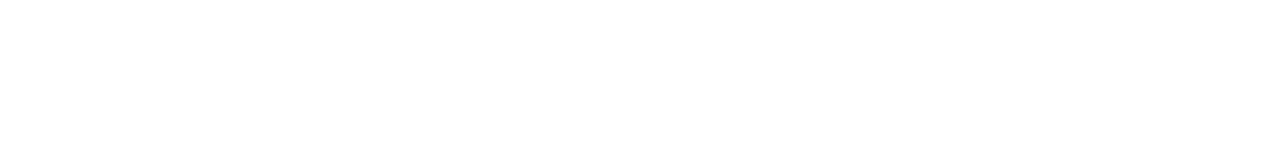
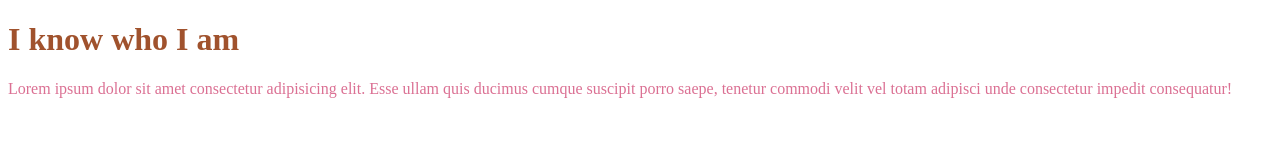
Before and after one commit to abdullah4023/my-first-repo, a plain HTML site: page index.html in a window 1280 px wide. Drawn offline with Linux system fonts and the light colour scheme.

Commit message:
added something

```diff
--- a/index.html
+++ b/index.html
@@ -3,10 +3,12 @@
 <head>
     <meta charset="UTF-8">
     <meta http-equiv="X-UA-Compatible" content="IE=edge">
-    <meta name="viewport" content="width=, initial-scale=1.0">
-    <title>Document</title>
+    <meta name="viewport" content="width=device-width, initial-scale=1.0">
+    <link rel="stylesheet" href="style.css">
+    <title>Hello</title>
 </head>
 <body>
-
+    <h1>I know who I am</h1>
+    <p>Lorem ipsum dolor sit amet consectetur adipisicing elit. Esse ullam quis ducimus cumque suscipit porro saepe, tenetur commodi velit vel totam adipisci unde consectetur impedit consequatur!</p>
 </body>
 </html>
--- /dev/null
+++ b/style.css
@@ -0,0 +1,6 @@
+h1{
+    color: sienna;
+}
+p{
+    color: palevioletred;
+}
```
